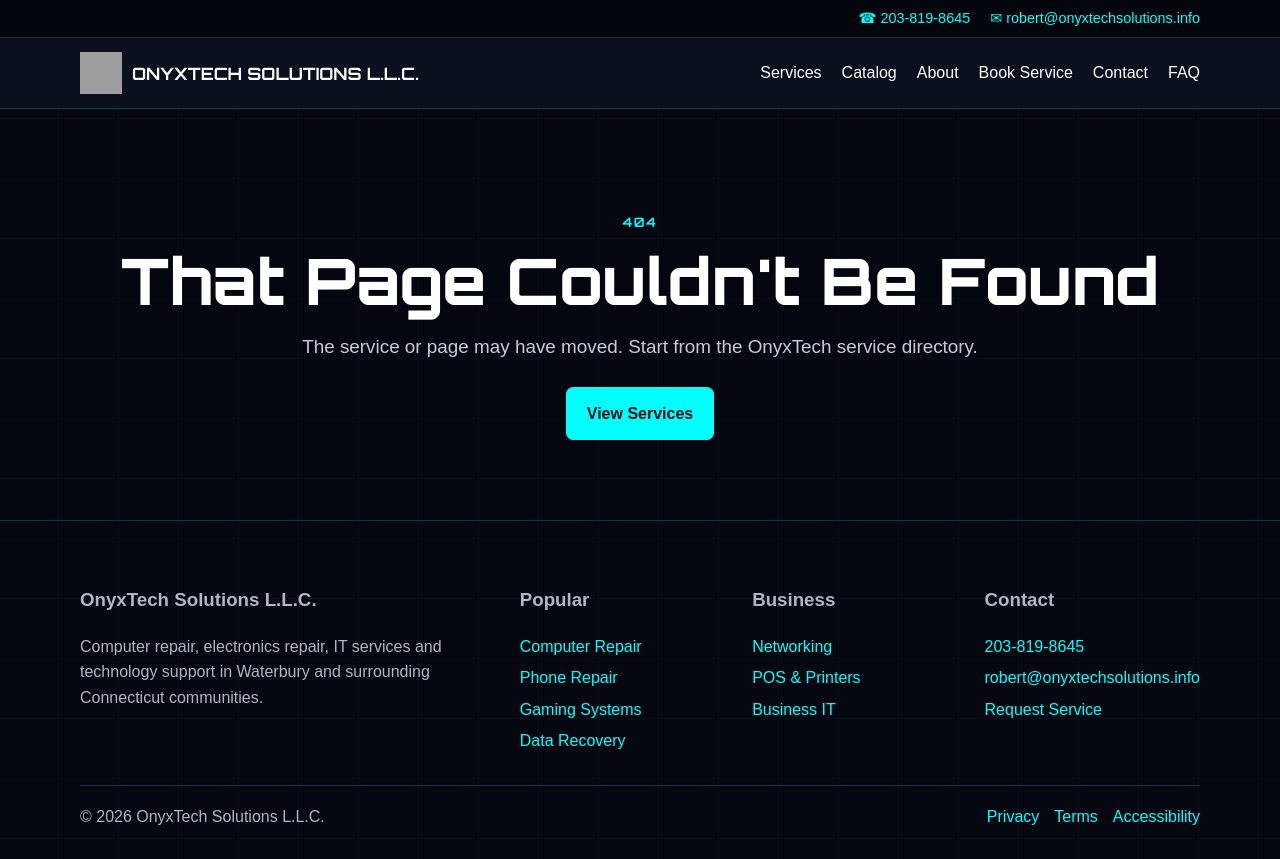
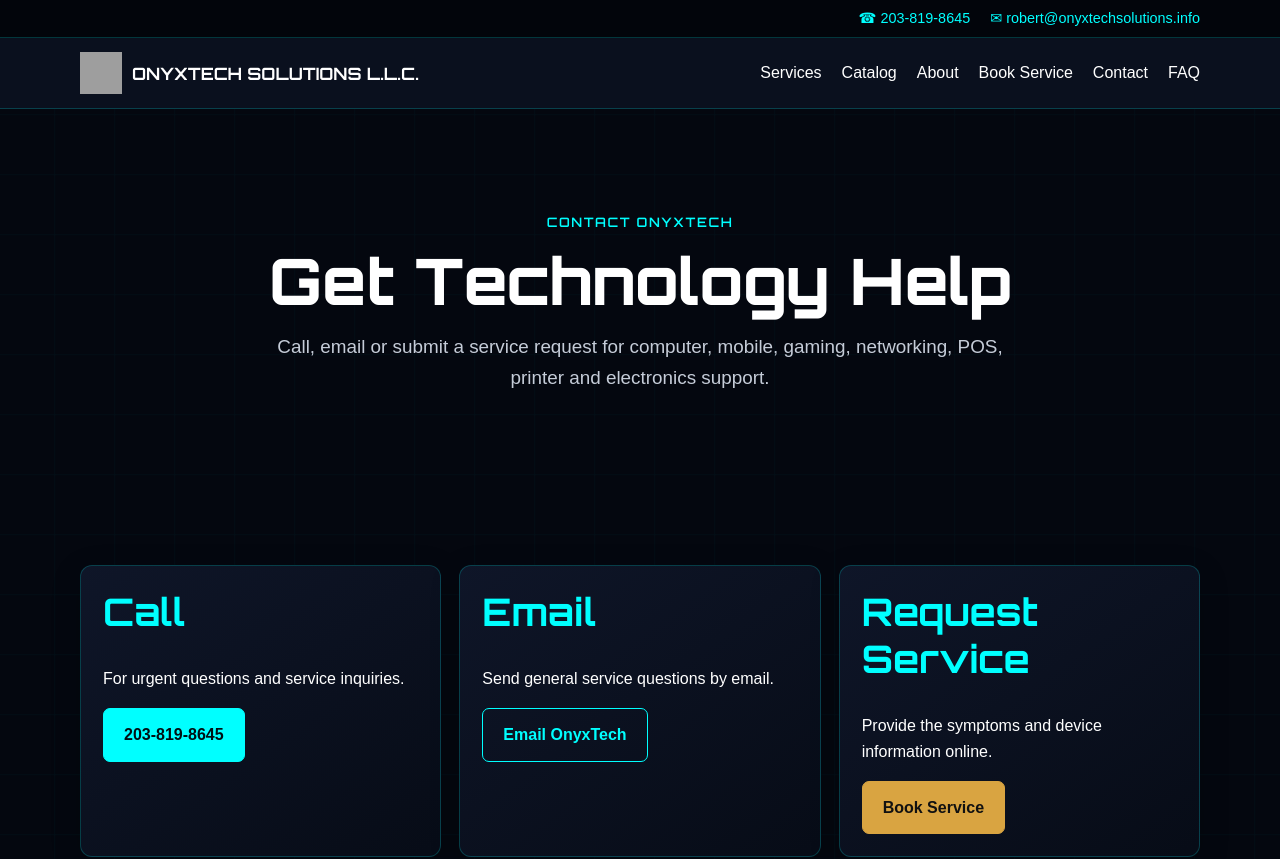
Before and after one commit to robertbrownba-arch/true-website, a Next.js app: page /contact in a window 1280 px wide. Before the commit this address had no page. Shown: the top 859 px of the page. Built offline with nearby package versions, Linux system fonts and the light colour scheme; grey boxes are pictures that could not be loaded.

Commit message:
Add Contact page to Next.js migration

```diff
--- /dev/null
+++ b/src/app/contact/page.tsx
@@ -0,0 +1,2 @@
+export const metadata={title:'Contact OnyxTech Solutions | Waterbury CT',description:'Contact OnyxTech Solutions for computer repair, phone repair, gaming, networking, POS, printer and IT services in Waterbury CT.'};
+export default function Contact(){return <main id="main"><section className="serviceHero"><div className="container"><div className="eyebrow">Contact OnyxTech</div><h1>Get Technology Help</h1><p className="pageIntro">Call, email or submit a service request for computer, mobile, gaming, networking, POS, printer and electronics support.</p></div></section><section><div className="container contactGrid"><div className="card"><h2>Call</h2><p>For urgent questions and service inquiries.</p><a className="btn" href="tel:+12038198645">203-819-8645</a></div><div className="card"><h2>Email</h2><p>Send general service questions by email.</p><a className="btn secondary" href="mailto:robert@onyxtechsolutions.info">Email OnyxTech</a></div><div className="card"><h2>Request Service</h2><p>Provide the symptoms and device information online.</p><a className="btn gold" href="/booking">Book Service</a></div></div></section><section className="band"><div className="container"><h2>Service Area</h2><p>Waterbury-centered service may be available in Naugatuck, Watertown, Southbury, Meriden, Oxford, Milford and surrounding Connecticut communities depending on the service.</p></div></section></main>}
```
